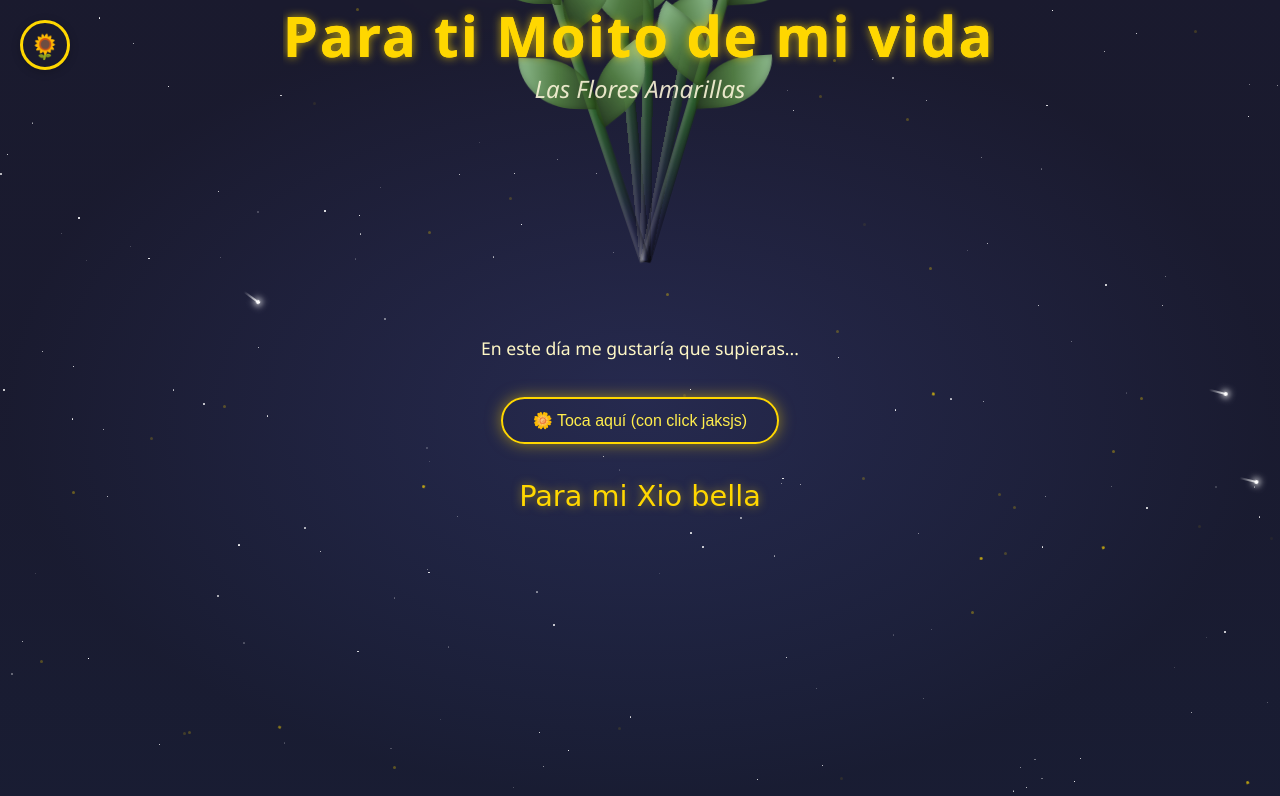
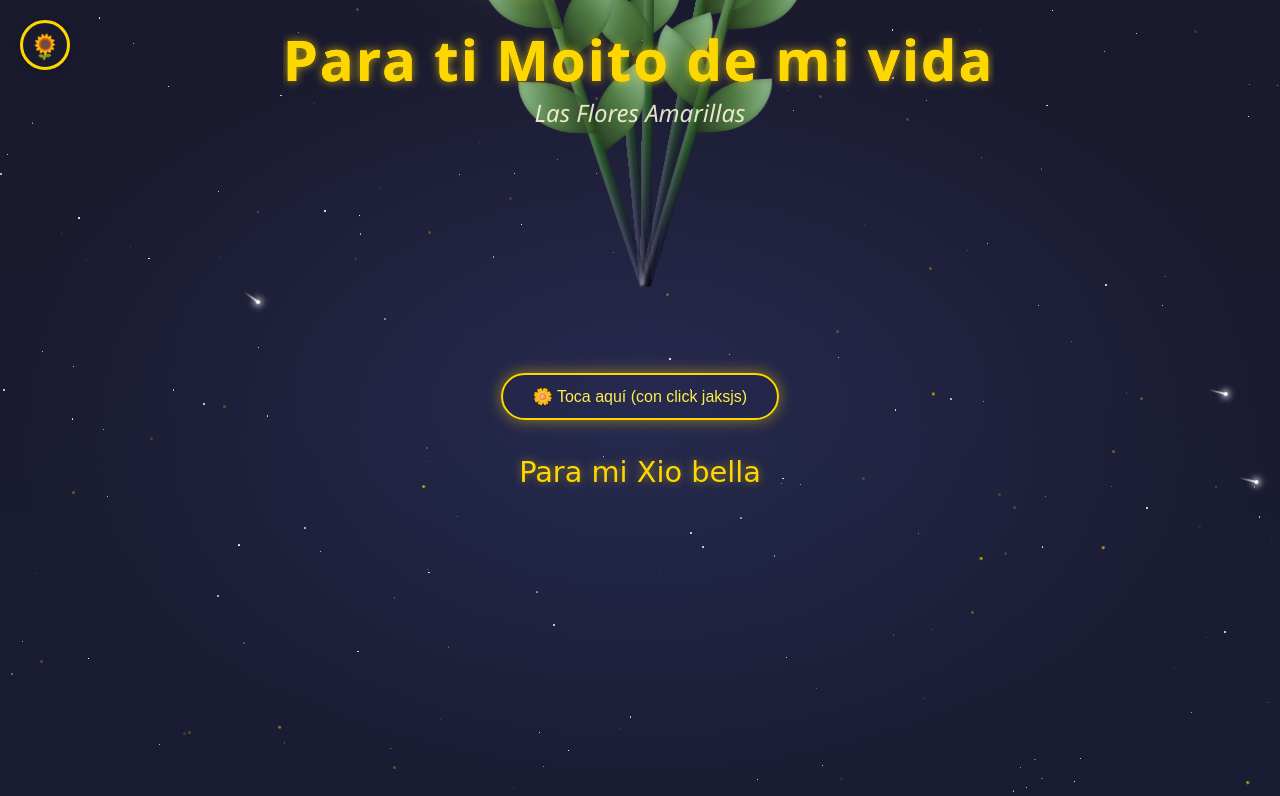
Before and after one commit to SuidK33y/HTMLS, a plain HTML site: page FLOWERS/index.html in a window 1280 px wide. Shown: the top 796 px of the page. Drawn offline with Linux system fonts and the light colour scheme.

Commit message:
Add files via upload

```diff
--- a/FLOWERS/index.html
+++ b/FLOWERS/index.html
@@ -341,15 +341,11 @@
         <div class="flower__grass__overlay"></div>
       </div>
     </div> -->
-    </div>
 
-    <div class="matrix-flowers" id="matrixFlowers"></div>
 
     </div>
 
-    <p class="message" style="animation-delay: 0.3s;">
-        En este día me gustaría que supieras...
-    </p>
+
 
     <button class="flower-btn" id="flowerBtn">🌼 Toca aquí (con click jaksjs)</button>
 
```
